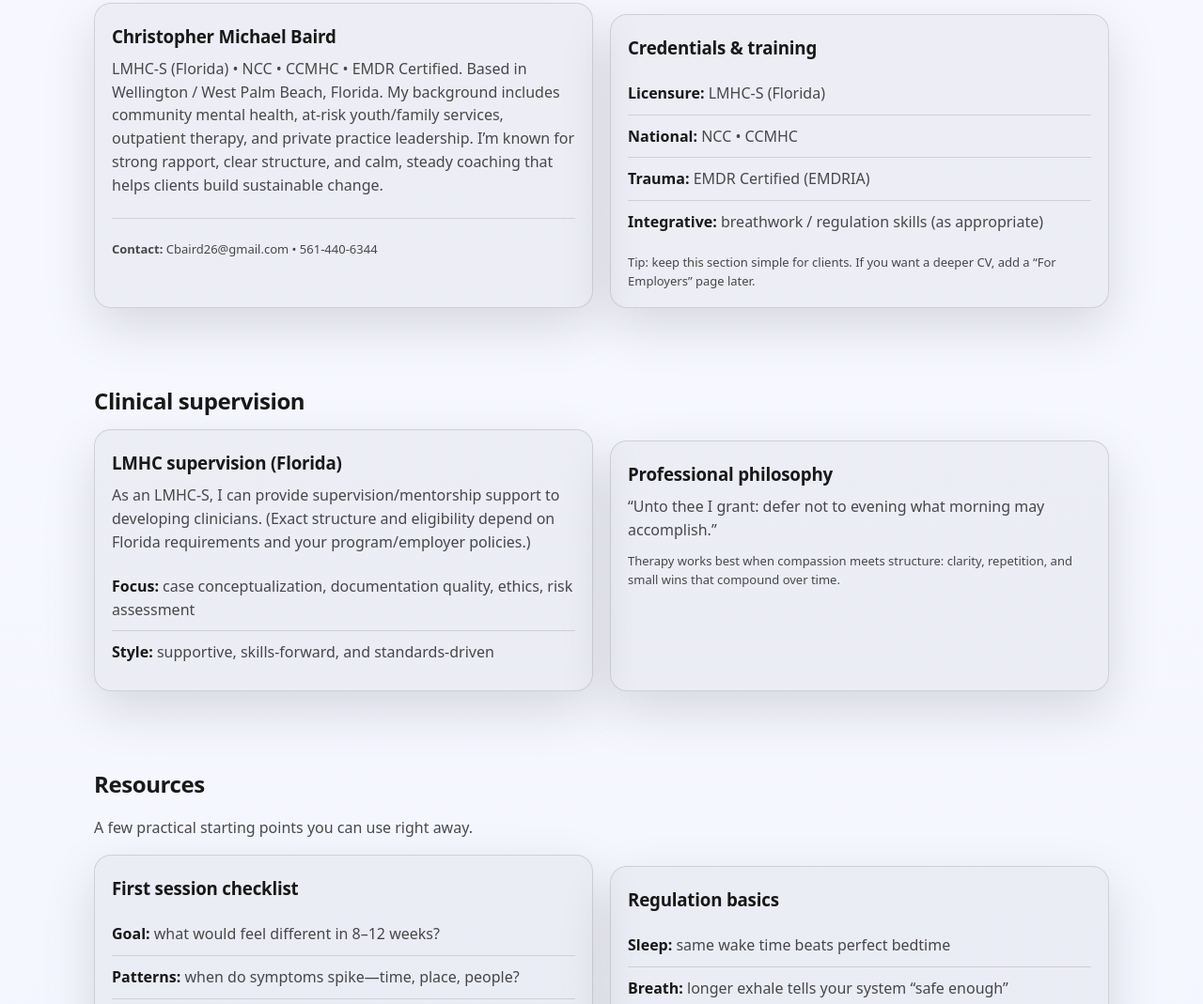
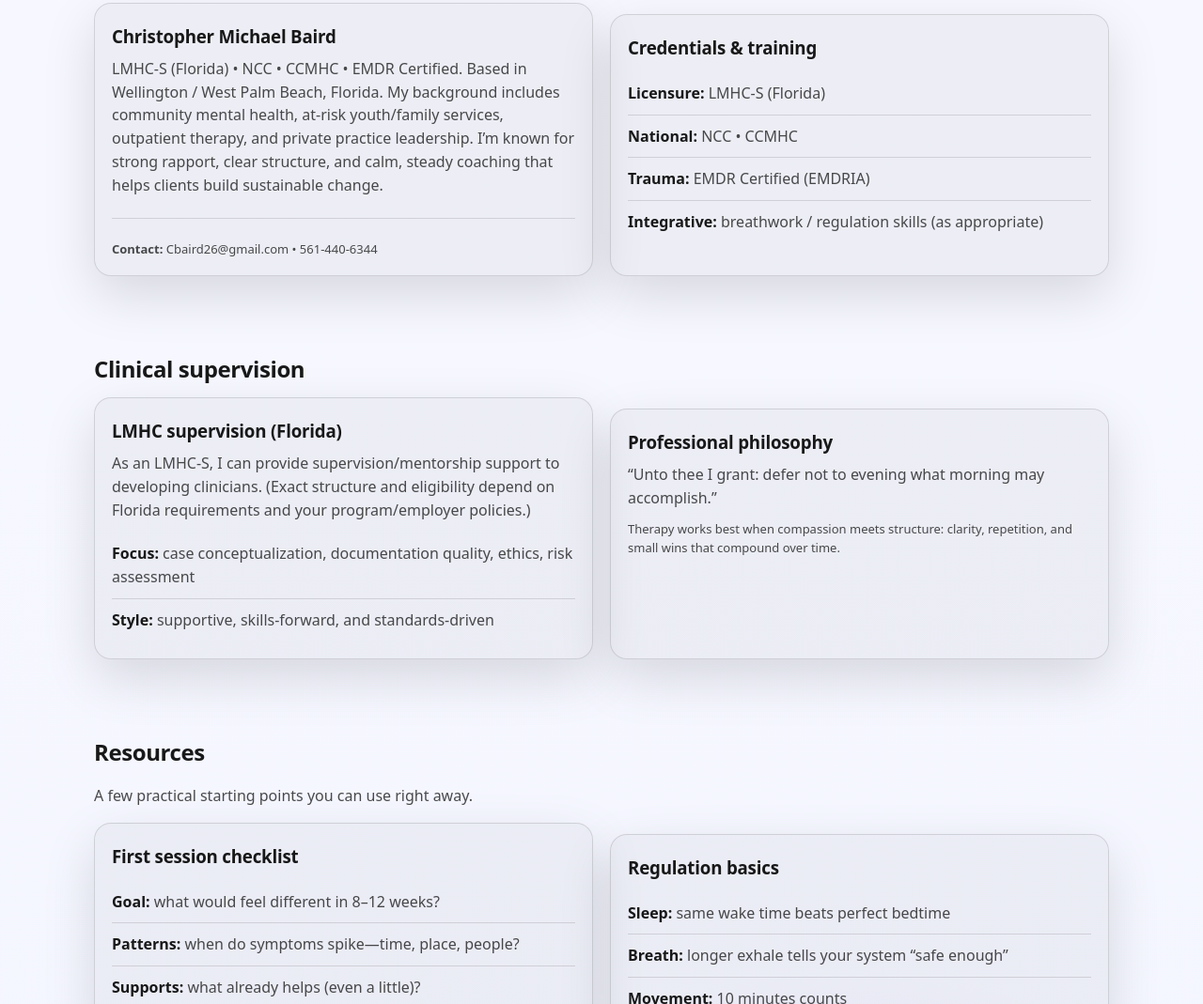
Before and after one commit to Cbaird26/baird-telehealth-site, a plain HTML site: page index.html in a window 1280 px wide. Shown: the part 1724-2793 px from the top of the page at 94% size. Drawn offline with Linux system fonts and the light colour scheme.

Commit message:
Remove internal tip note - clean up client-facing copy

```diff
--- a/index.html
+++ b/index.html
@@ -215,9 +215,6 @@
               <li><b>Trauma:</b> EMDR Certified (EMDRIA)</li>
               <li><b>Integrative:</b> breathwork / regulation skills (as appropriate)</li>
             </ul>
-            <p class="small" style="margin-top:10px">
-              Tip: keep this section simple for clients. If you want a deeper CV, add a “For Employers” page later.
-            </p>
           </div>
         </div>
       </div>
```
